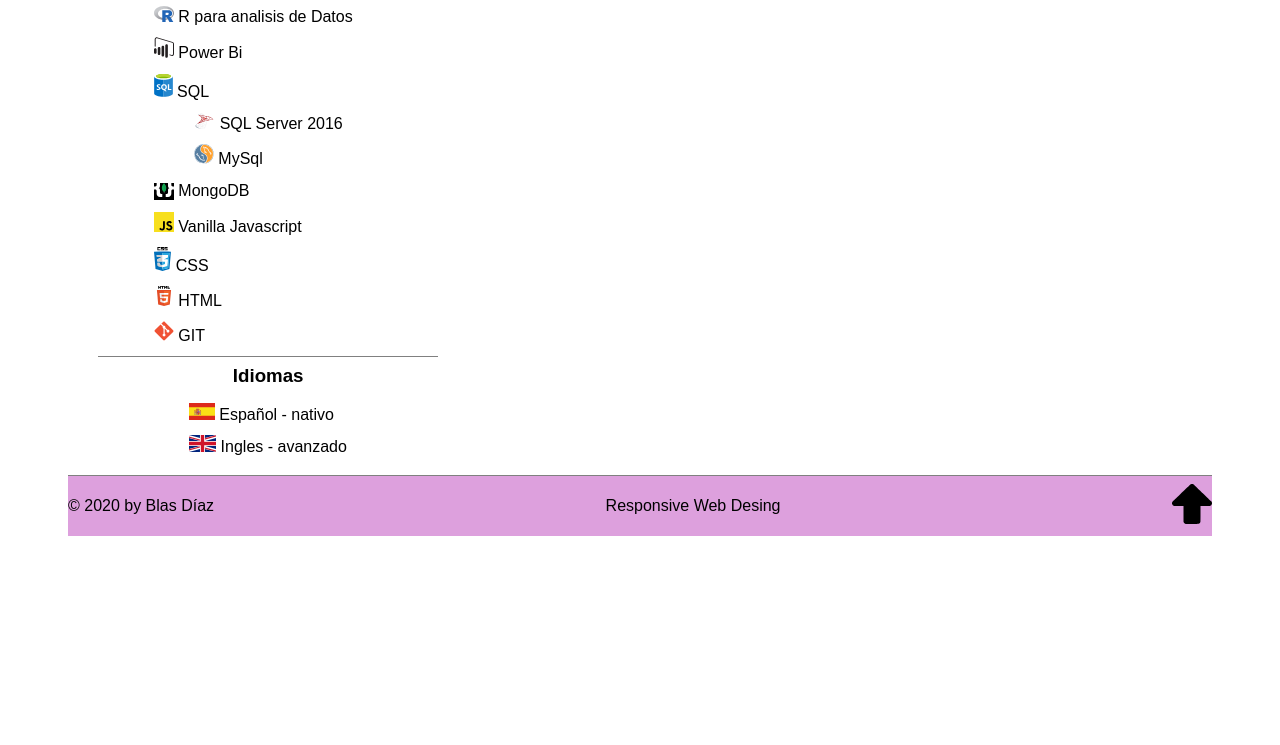
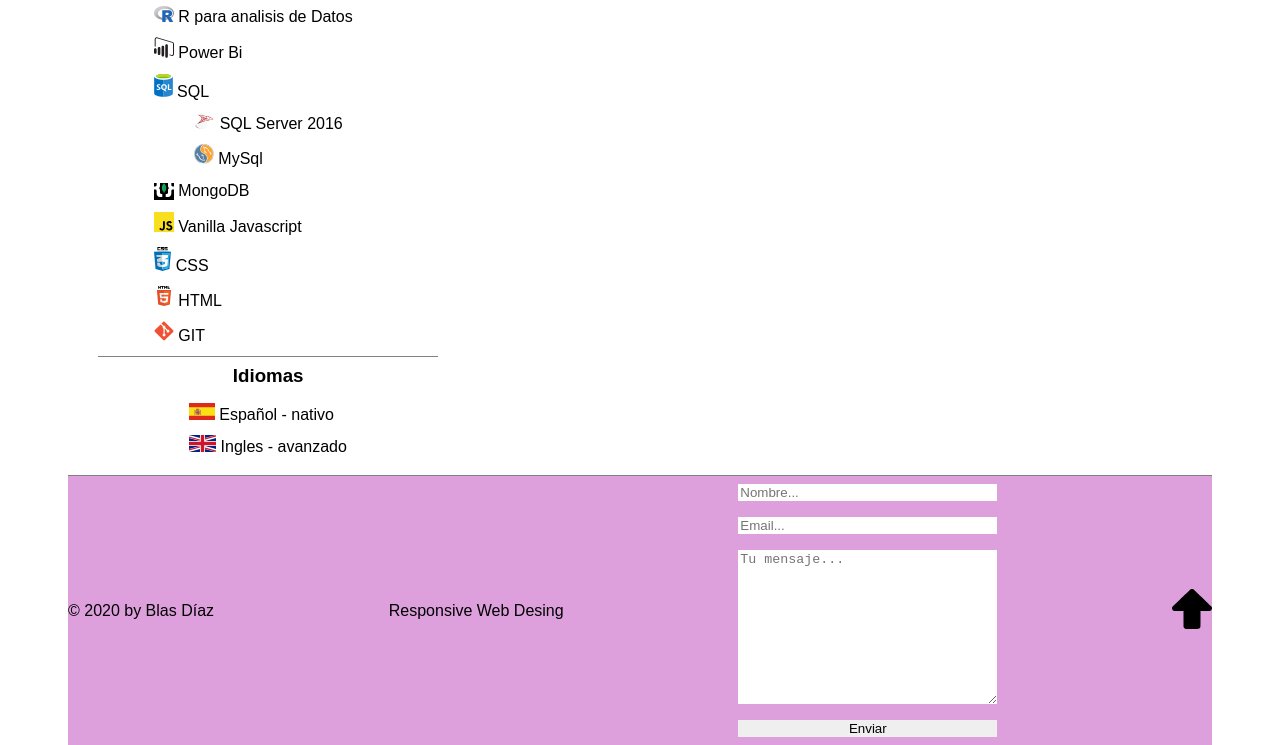
Before and after one commit to BlasDS/CV_TP_UTN, a plain HTML site: page index.html in a window 1280 px wide. Shown: the part 1032-1777 px from the top of the page. Before the commit the page ends 1568 px from the top, so only its background shows below. Drawn offline with Linux system fonts and the light colour scheme.

Commit message:
subiendo el form

```diff
--- a/index.html
+++ b/index.html
@@ -188,6 +188,16 @@
             </p>
         </div>
         <div>
+            <form method="POST" netlify>
+                <input type="email" name="emailsend" id="emailsend" value="diazblasce@gmail.com" hidden>
+                <input type="text" name="nombre" id="nombre" placeholder="Nombre...">
+                <input type="email" name="email" placeholder="Email...">
+                <textarea name="comentarios" id="comentarios" cols="30" rows="10" placeholder="Tu mensaje..."></textarea>
+                <button type="submit">Enviar</button>
+            </form>
+        </div>
+
+        <div>
             <a href="#"><img src="/images/up_30x30.svg" alt=""></a>
         </div>
     </footer>
--- a/styles/styles.css
+++ b/styles/styles.css
@@ -166,6 +166,13 @@ footer{
     flex-direction: row;
     justify-content: space-between;
 }
+    footer div form{
+        display: flex;
+        flex-direction: column;
+    }
+        footer div form input, footer div form textarea{
+            margin-bottom: 1rem;
+        }
 
 /*Large Devices (LG) - tablets(landscape), desktop*/
 @media screen and (min-width: 992px){
```
